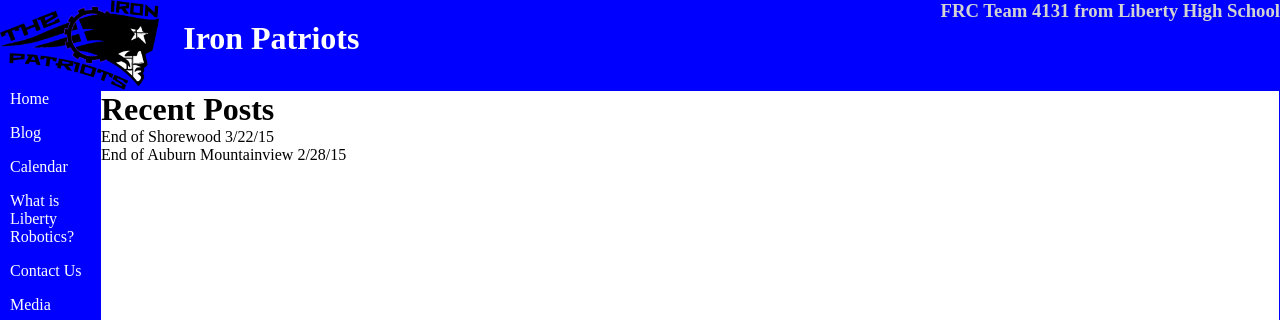
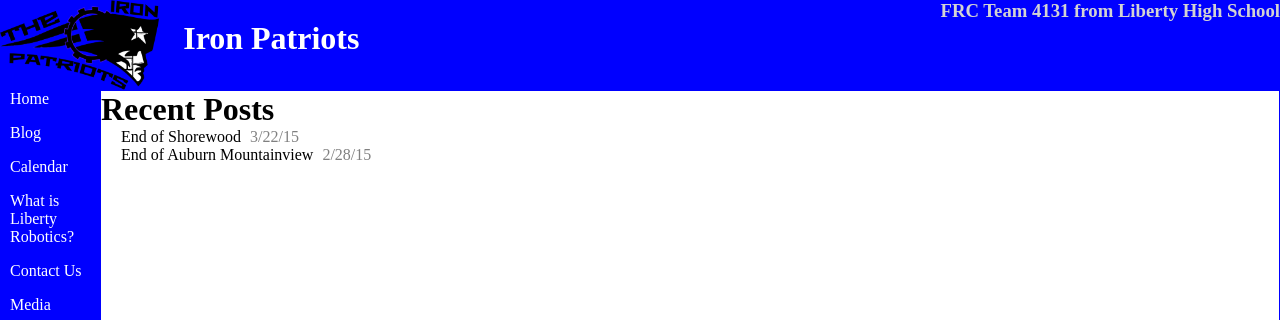
Before and after one commit to katiebugmoon/FRC4131.github.io, a Jekyll site: the page built from blog.html, in a window 1280 px wide. Shown: the top 320 px of the page. Built offline with Jekyll 4.4.1, drawn with Linux system fonts in a browser that asks for light colours.

Commit message:
Closing comments is generally beneficial.

```diff
--- a/css/main.css
+++ b/css/main.css
@@ -24,7 +24,7 @@
 	background:gray;
 }
 .post-title{
-	font-style:normal;/*Counteract links being italicized
+	font-style:normal;/*Counteract links being italicized*/
 }
 .post-meta{
 	color:gray;
```
